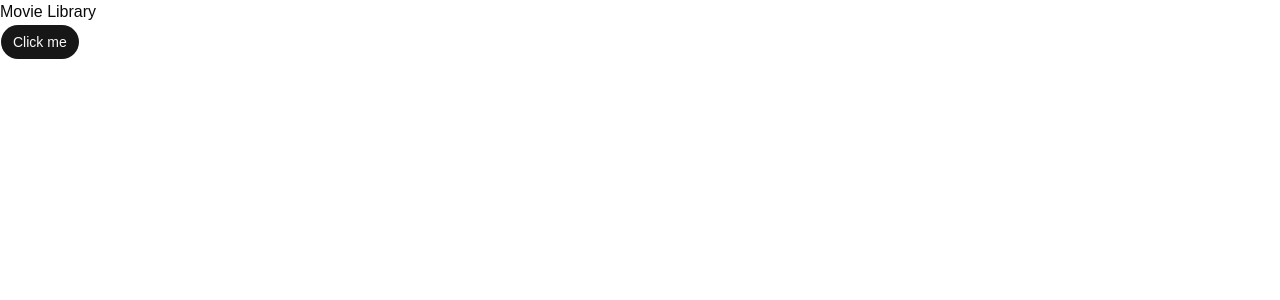
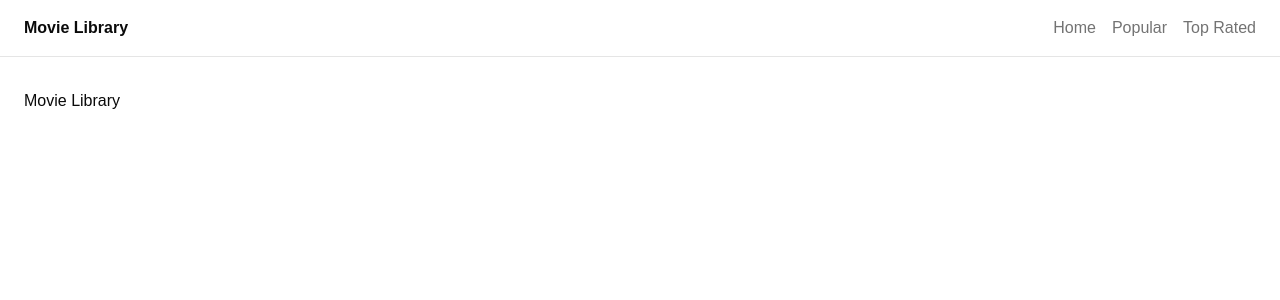
Before and after one commit to IgalGulidin/movie-library-frontend, a React (Vite) app: page / in a window 1280 px wide. Shown: the top 300 px of the page. Built offline with nearby package versions, Linux system fonts and the light colour scheme.

Commit message:
added layout folder + implemented Navbar

```diff
--- a/src/App.tsx
+++ b/src/App.tsx
@@ -1,10 +1,12 @@
-import { Button } from "@/components/ui/button"
+import Navbar from "./components/ui/layout/Navbar"
 
 function App() {
   return (
     <div>
-      <h1>Movie Library</h1>
-      <Button>Click me</Button>
+      <Navbar />
+      <main className="px-6 py-8">
+        <h1>Movie Library</h1>
+      </main>
     </div>
   )
 }
--- /dev/null
+++ b/src/components/ui/layout/Navbar.tsx
@@ -0,0 +1,22 @@
+function Navbar() {
+    return (
+        <nav className="w-full bg-backgroud border-b border-border px-6 py-4 flex items-center justify-between">
+            <div className="text-x1 font-bold text-foreground">
+                Movie Library
+            </div>
+            <div className="flex gap-4">
+                <a href="/" className="text-muted-foreground hover:text-foreground transition-colors">
+                    Home
+                </a>
+                <a href="/popular" className="text-muted-foreground hover:text-foreground transition-colors">
+                    Popular
+                </a>
+                <a href="/top-rated" className="text-muted-foreground hover:text-foreground transitions-colors">
+                    Top Rated
+                </a>
+            </div>
+        </nav>
+    )
+}
+
+export default Navbar;
```
